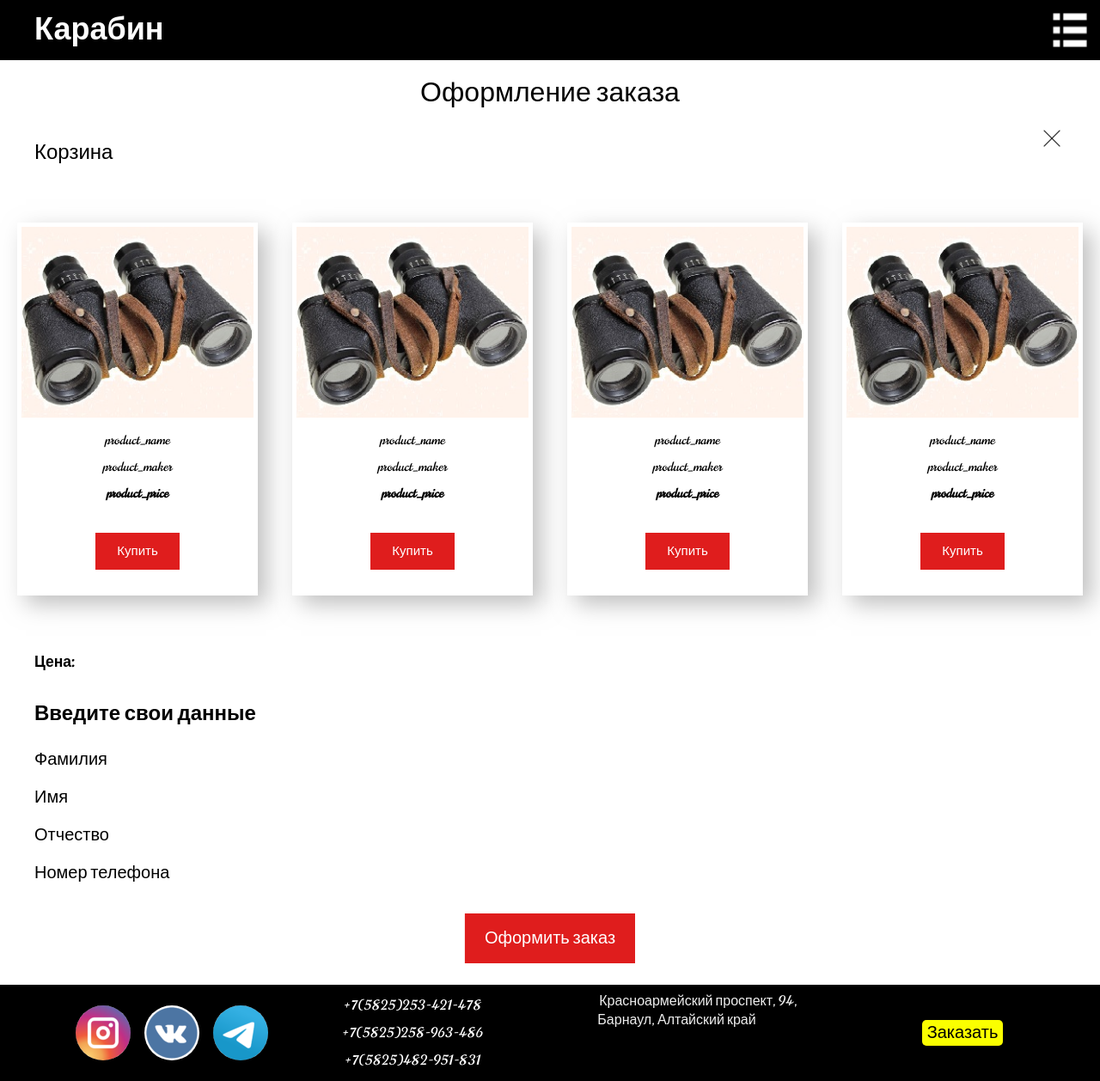
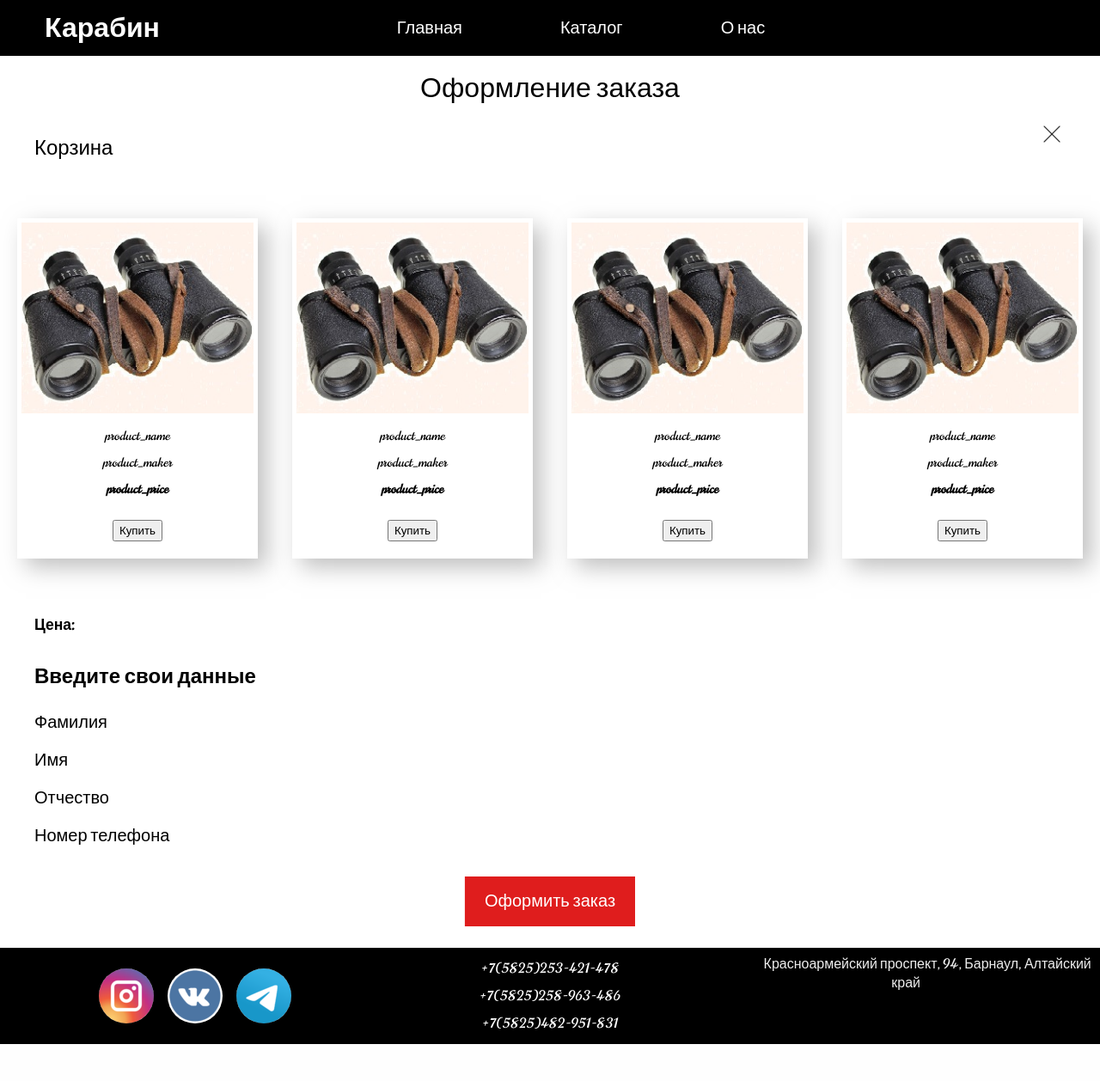
Before and after one commit to golubtsov/carabin, a PHP site: page /basket.html in a window 1280 px wide. Shown: the whole page at 86% size. After the commit the page ends 1215 px from the top, so only its background shows below. Run offline with PHP 8.4, Linux system fonts and the light colour scheme; some web fonts are replaced.

Commit message:
new menu

```diff
--- a/basket.html
+++ b/basket.html
@@ -19,24 +19,18 @@
             <div class="blockLogo">
                 <h1 class="textLogo">Карабин</h1>
             </div>
-            <div class="blockBtns">
+            <div class="blockLink">
                 <ul>
-                    <li><a href="" class="link">Каталог</a></li>
-                    <li><a href="" class="link">Контакты</a></li>
-                    <li><a href="" class="link">О нас</a></li>
+                    <li><a href="index.html" class="link">Главная</a></li>
+                    <li><a href="catalog.html" class="link">Каталог</a></li>
+                    <li><a href="about.html" class="link">О нас</a></li>
                 </ul>
             </div>
             <div class="blockOrder">
-                <div class="btnOrder"><button>Заказать</button></div>
-                <div class="basket"><button>Корзина</div>
-            </div>
-            <div class="block_adaptive_btn">
-                <div class="adaptive_btn"></div>
-                <div class="adaptive_menu">
-                    <div class="adaptive_link"><a href="">Каталог</a></div>
-                    <div class="adaptive_link"><a href="">Контакты</a></div>
-                    <div class="adaptive_link"><a href="">О нас</a></div>
-                </div>
+                <ul>
+                    <li><a href="" class="basket">Корзина</a></li>
+                    <li><a href="" class="basket">Войти</a></li>
+                </ul>
             </div>
         </div>
 
@@ -107,9 +101,6 @@
             <div class="adres">
                 <a href="">Красноармейский проспект, 94, Барнаул, Алтайский край</a>
             </div>
-            <div class="b_btn">
-                <div class="btnOrder"><button>Заказать</button></div>
-            </div>
         </footer>
     </div>
 
--- a/style/card.css
+++ b/style/card.css
@@ -26,22 +26,22 @@
     padding: 5px;
 }
 
-.btn_buy button {
-    position: relative;
+.btn_buy {
+    margin: 15px auto;
+}
+
+.btn_buy a {
+    text-decoration: none;
     font-size: 15px;
     color: #fff;
-    border: none;
     background-color: #DF1D1D;
     border: 3px solid #DF1D1D;
     padding: 8px 22px;
-    text-align: center;
-    margin-top: 25px;
-    margin-bottom: 25px;
     cursor: pointer;
     transition: all 0.3s;
 }
 
-.btn_buy button:hover {
+.btn_buy a:hover {
     background-color: #ffffff;
     color: #DF1D1D;
 }
--- a/style/style.css
+++ b/style/style.css
@@ -8,121 +8,83 @@
 
 /* ===================================== MENU =============================== */
 
+.wrapper {
+    width: 100%;
+}
+
 .menu {
     width: 100%;
-    height: 70px;
+    display: flex;
     background-color: #000000;
-    display: grid;
-    grid-template-columns: 2fr 1fr 1fr;
-    color: white;
-    line-height: 70px;
-    font-family: sans-serif;
+    font-family: 'Norican', sans-serif;
 }
 
-.blockLogo{
-    margin-left: 40px;
-    width: 10%;
+.menu ul {
+    width: 100%;
+    list-style-type: none;
+    display: flex;
+    justify-content: center;
+    align-items: center;
 }
 
-.textLogo {
-    font-size: 36px;
+.blockLogo {
+    width: 10%;
+    display: flex;
+    justify-content: center;
+    color: white;
+    font-size: 16px;
+    padding: 10px 25px;
+    margin-left: 30px;
 }
 
-.blockBtns ul {
-    list-style-type: none;
-    display: grid;
-    grid-template-columns: 1fr 1fr 1fr;
+.blockLink {
+    width: 70%;
+    display: flex;
+    justify-content: center;
+    align-items: center;
+    border-color: aquamarine;
 }
 
-.blockBtns li {
-    height: 70px;
-    text-align: center;
-    margin: auto 10px;
+.blockLink li {
+    margin: 15px;
 }
 
-.link {
+.blockLink a {
     text-decoration: none;
+    color: white;
     font-size: 20px;
-    color: white;
-    font-weight: bold;
+    padding: 19px 30px;
+    margin: 0px 12px;
+    transition: all 0.2s ease-in;
 }
 
-.link:hover {
-    text-decoration: underline;
+.blockLink a:hover {
+    background-color: #d21616;
 }
 
 .blockOrder {
-    display: grid;
-    grid-template-columns: 1fr 1fr;
-    margin: auto;
+    width: 20%;
+    display: flex;
+    justify-content: center;
+    align-items: center;
 }
 
-.blockOrder div {
-    margin: auto 10px;
+.blockOrder ul {
+    list-style-type: none;
 }
 
-.blockOrder button {
-    border: none;
-    background-color: #FAFF00;
-    border-radius: 5px;
-    font-size: 20px;
-    cursor: pointer;
-    transition: 0.3s;
-    padding: 8px;
+.blockOrder li {
+    margin: 15px;
 }
 
-.blockOrder button:hover {
-    transform: scale(0.95);
-}
-
-.block_adaptive_btn {
-    display: none;
-    width: 100%;
-}
-
-.adaptive_btn {
-    display: block;
-    float: right;
-    width: 70px;
-    height: 70px;
-    background-color: rgb(255, 255, 255);
-    background-image: url(/картинки/бургер.png);
-    background-size: cover;
-    background-repeat: no-repeat;
-    border-radius: 15px;
-    cursor: pointer;
-}
-
-.adaptive_menu {
-    display: none;
-    width: 200px;
-    margin-top: 65px;
-    color: rgb(0, 0, 0);
-    border: 5px solid black;
-    float: right;
-    margin-right: -70px;
-}
-
-.adaptive_menu .adaptive_link {
-    background-color: rgb(0, 0, 0);
-    text-align: center;
-    font-size: 20px;
-    font-weight: bold;
-    font-family: sans-serif;
-    cursor: pointer;
-}
-
-.adaptive_menu a {
+.blockOrder a {
+    width: 100px;
+    font-size: 18px;
     text-decoration: none;
-    color: white;
-}
-
-.adaptive_menu .adaptive_link a:hover {
-    text-decoration: underline;
-}
-
-.adaptive_link {
-    border-bottom: 5px solid black;
+    color: black;
+    background-color: #FAFF00;
+    padding: 5px 15px;
+    border-radius: 5px;
 }
 
 /* ============================== SCREENSAVER =================================== */
@@ -203,7 +165,7 @@
 
 footer {
     display: grid;
-    grid-template-columns: 1fr 1fr 1fr 1fr;
+    grid-template-columns: 1fr 1fr 1fr;
     width: 100%;
     min-height: 100px;
     background-color: #000000;
@@ -261,20 +223,3 @@
 }
 
 .number_phone p, .adres a {padding: 5px;}
-
-.b_btn {
-    margin: auto;
-}
-
-.b_btn button {
-    border: none;
-    background-color: #FAFF00;
-    border-radius: 5px;
-    font-size: 20px;
-    cursor: pointer;
-    transition: 0.3s;
-}
-
-.b_btn button:hover {
-    transform: scale(0.95);
-}
```
Also changed, not shown: about.html (+8 -18 lines), card_product.html (deleted, +0 -26 lines), catalog.html (renamed from category.html, +8 -17 lines), index.html (renamed from inner.html, +16 -58 lines), test/test-style/adaptive.css (added, +16 -0 lines), test/test-style/style.css (added, +89 -0 lines), test/test.html (added, +36 -0 lines).
